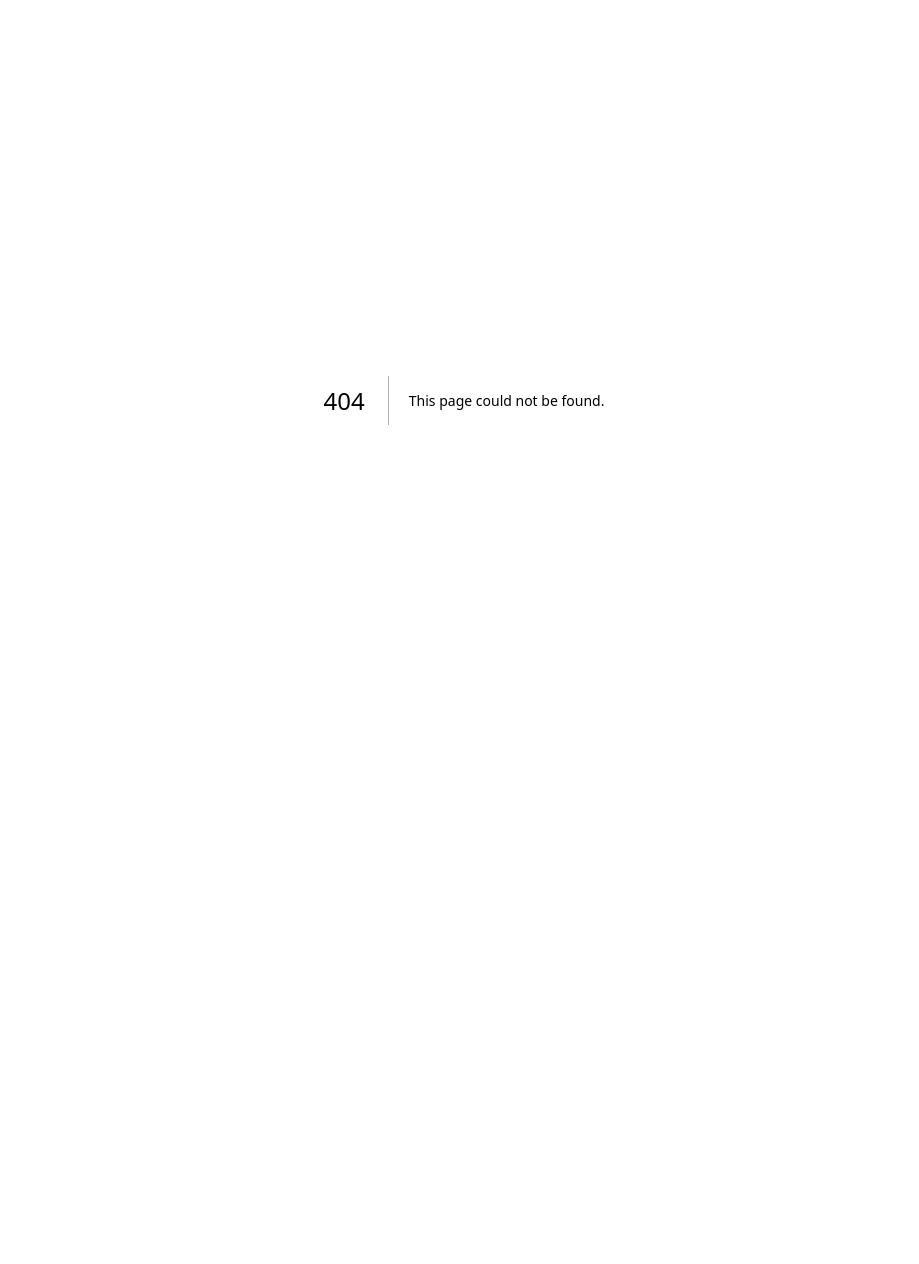
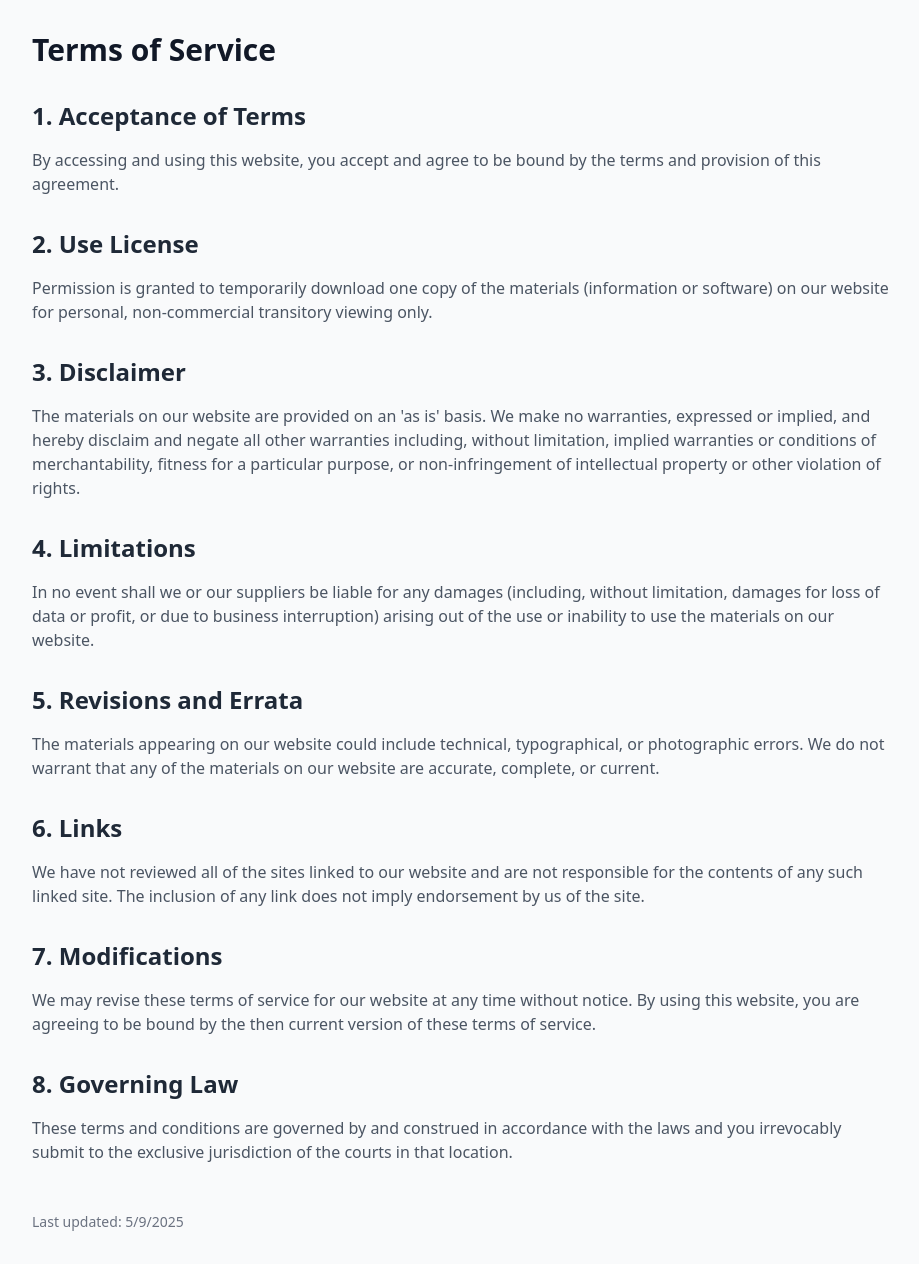
Before and after one commit to Krish71903/Summer-Project, a Next.js app in the folder frontend/: page /terms in a window 1280 px wide. Before the commit this address had no page. Shown: the whole page, without its empty margins (176-1095 px from the left). Before the commit the page ends 800 px from the top, so only its background shows below. Built offline with nearby package versions, Linux system fonts and the light colour scheme.

Commit message:
added terms page

```diff
--- /dev/null
+++ b/frontend/pages/terms.tsx
@@ -0,0 +1,81 @@
+import React from 'react';
+import Head from 'next/head';
+
+const TermsOfService = () => {
+  return (
+    <div className="min-h-screen bg-gray-50">
+      <Head>
+        <title>Terms of Service</title>
+        <meta name="description" content="Terms of Service for our platform" />
+      </Head>
+
+      <main className="container mx-auto px-4 py-8 max-w-4xl">
+        <h1 className="text-3xl font-bold text-gray-900 mb-8">Terms of Service</h1>
+
+        <div className="prose prose-lg">
+          <section className="mb-8">
+            <h2 className="text-2xl font-semibold text-gray-800 mb-4">1. Acceptance of Terms</h2>
+            <p className="text-gray-600">
+              By accessing and using this website, you accept and agree to be bound by the terms and provision of this agreement.
+            </p>
+          </section>
+
+          <section className="mb-8">
+            <h2 className="text-2xl font-semibold text-gray-800 mb-4">2. Use License</h2>
+            <p className="text-gray-600">
+              Permission is granted to temporarily download one copy of the materials (information or software) on our website for personal, non-commercial transitory viewing only.
+            </p>
+          </section>
+
+          <section className="mb-8">
+            <h2 className="text-2xl font-semibold text-gray-800 mb-4">3. Disclaimer</h2>
+            <p className="text-gray-600">
+              The materials on our website are provided on an 'as is' basis. We make no warranties, expressed or implied, and hereby disclaim and negate all other warranties including, without limitation, implied warranties or conditions of merchantability, fitness for a particular purpose, or non-infringement of intellectual property or other violation of rights.
+            </p>
+          </section>
+
+          <section className="mb-8">
+            <h2 className="text-2xl font-semibold text-gray-800 mb-4">4. Limitations</h2>
+            <p className="text-gray-600">
+              In no event shall we or our suppliers be liable for any damages (including, without limitation, damages for loss of data or profit, or due to business interruption) arising out of the use or inability to use the materials on our website.
+            </p>
+          </section>
+
+          <section className="mb-8">
+            <h2 className="text-2xl font-semibold text-gray-800 mb-4">5. Revisions and Errata</h2>
+            <p className="text-gray-600">
+              The materials appearing on our website could include technical, typographical, or photographic errors. We do not warrant that any of the materials on our website are accurate, complete, or current.
+            </p>
+          </section>
+
+          <section className="mb-8">
+            <h2 className="text-2xl font-semibold text-gray-800 mb-4">6. Links</h2>
+            <p className="text-gray-600">
+              We have not reviewed all of the sites linked to our website and are not responsible for the contents of any such linked site. The inclusion of any link does not imply endorsement by us of the site.
+            </p>
+          </section>
+
+          <section className="mb-8">
+            <h2 className="text-2xl font-semibold text-gray-800 mb-4">7. Modifications</h2>
+            <p className="text-gray-600">
+              We may revise these terms of service for our website at any time without notice. By using this website, you are agreeing to be bound by the then current version of these terms of service.
+            </p>
+          </section>
+
+          <section className="mb-8">
+            <h2 className="text-2xl font-semibold text-gray-800 mb-4">8. Governing Law</h2>
+            <p className="text-gray-600">
+              These terms and conditions are governed by and construed in accordance with the laws and you irrevocably submit to the exclusive jurisdiction of the courts in that location.
+            </p>
+          </section>
+        </div>
+
+        <div className="mt-12 text-sm text-gray-500">
+          <p>Last updated: {new Date().toLocaleDateString()}</p>
+        </div>
+      </main>
+    </div>
+  );
+};
+
+export default TermsOfService;
```
